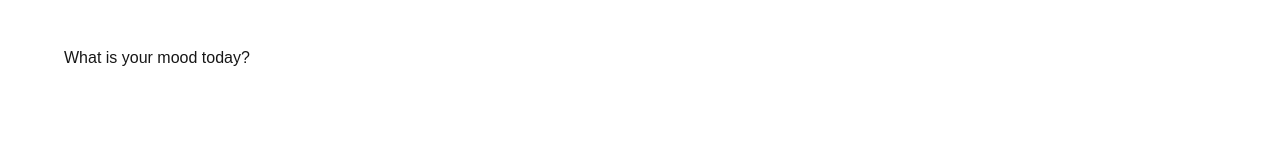
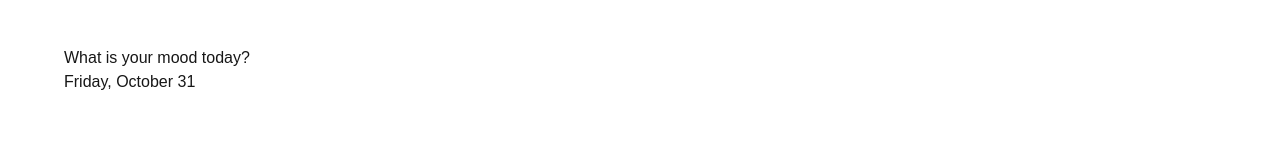
Before and after one commit to Camilacamalli/Aura, a Next.js app: page / in a window 1280 px wide. Shown: the part 147-300 px from the top of the page. Built offline with nearby package versions, Linux system fonts and the light colour scheme.

Commit message:
unit-green

```diff
--- a/src/components/MoodSelector.tsx
+++ b/src/components/MoodSelector.tsx
@@ -1,7 +1,16 @@
 export default function MoodSelector() {
+  const today = new Date();
+
+  const formattedDate = new Intl.DateTimeFormat('en-US', {
+    weekday: 'long',
+    month: 'long',
+    day: 'numeric',
+  }).format(today)
+
   return (
     <div>
       <h1>What is your mood today?</h1>
+      <p>{formattedDate}</p>
     </div>
   )
 }
```
